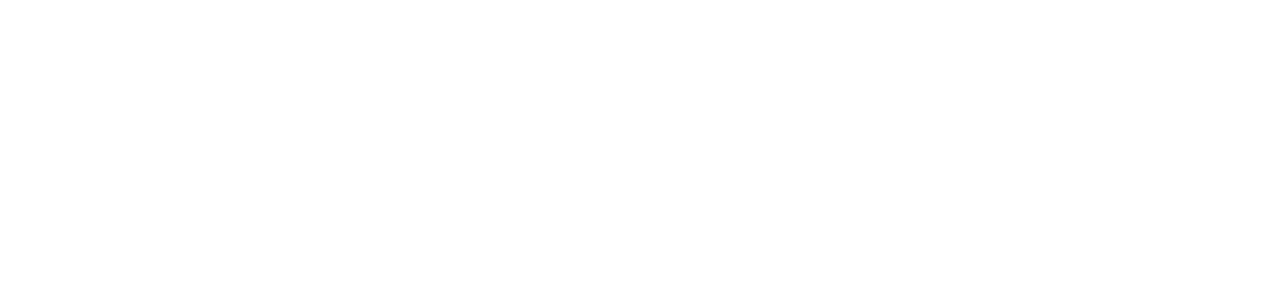
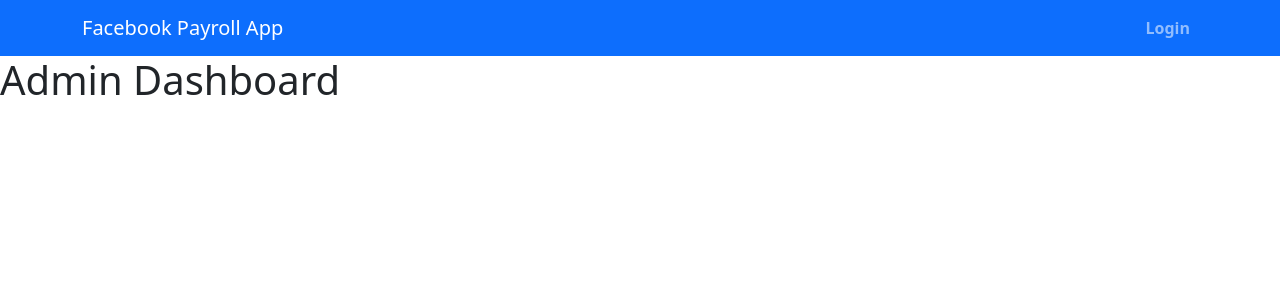
Before and after one commit to MistionTIC-G18-E8/employee-app, a React (Create React App) app in the folder frontend/: page /dashboardadmin in a window 1280 px wide. Before the commit this address had no page. Shown: the top 300 px of the page. Built offline with nearby package versions, Linux system fonts and the light colour scheme.

Commit message:
Algunas rutas

```diff
--- a/frontend/src/App.jsx
+++ b/frontend/src/App.jsx
@@ -1,13 +1,20 @@
 import NavBar from "./components/NavBar";
 
-import { Outlet } from "react-router-dom";
+import { Route, Routes } from "react-router-dom";
 import "bootstrap/dist/css/bootstrap.min.css";
+import Login from "./routes/login"
+import DashboardAdmin from "./routes/DashboardAdmin"
+
 
 export default function App() {
   return (
     <>
       <NavBar />
-      <Outlet />
+      <Routes>
+        {/* <Route path="/" element={<App />} /> */}
+        <Route path="login" element={<Login />} />
+        <Route path="dashboardadmin" element={<DashboardAdmin />} />
+    </Routes>
     </>
   );
 }
--- a/frontend/src/components/DashboardAdmin.jsx
+++ b/frontend/src/components/DashboardAdmin.jsx
@@ -3,7 +3,7 @@ import React from 'react'
 const DashboardAdmin = () => {
     return (
         <div>
-            <NavBar/>
+        <h1> Admin Dashboard</h1>
         </div>
     )
 }
--- a/frontend/src/components/NavBar.jsx
+++ b/frontend/src/components/NavBar.jsx
@@ -15,9 +15,9 @@ export default function NavBar() {
               <LinkContainer to="/login">
                 <Nav.Link>Login</Nav.Link>
               </LinkContainer>
-              <LinkContainer to="/register">
+              {/* <LinkContainer to="/register">
                 <Nav.Link>Register</Nav.Link>
-              </LinkContainer>
+              </LinkContainer> */}
             </Nav>
           </Navbar.Collapse>
         </Container>
--- a/frontend/src/components/SolicitarVacaciones.jsx
+++ b/frontend/src/components/SolicitarVacaciones.jsx
@@ -3,7 +3,6 @@ import React from 'react'
 const SolicitarVacaciones = () => {
     return (
         <div>
-            <NavBar/>
         </div>
     )
 }
--- a/frontend/src/index.js
+++ b/frontend/src/index.js
@@ -1,20 +1,13 @@
 import { render } from "react-dom";
-import { BrowserRouter, Routes, Route } from "react-router-dom";
+import { BrowserRouter } from "react-router-dom";
 import reportWebVitals from "./reportWebVitals";
 
 import App from "./App";
-import Login from "./routes/login";
-import Register from "./routes/register";
 
 const rootElement = document.getElementById("root");
 render(
   <BrowserRouter>
-    <Routes>
-      <Route path="/" element={<App />}>
-        <Route path="/login" element={<Login />} />
-        <Route path="/register" element={<Register />} />
-      </Route>
-    </Routes>
+    <App />
   </BrowserRouter>,
   rootElement
 );
--- /dev/null
+++ b/frontend/src/routes/DashboardAdmin.jsx
@@ -0,0 +1,6 @@
+import React from "react";
+import DashboardAdmin from "../components/DashboardAdmin";
+
+export default function login() {
+  return <DashboardAdmin />;
+}
```
